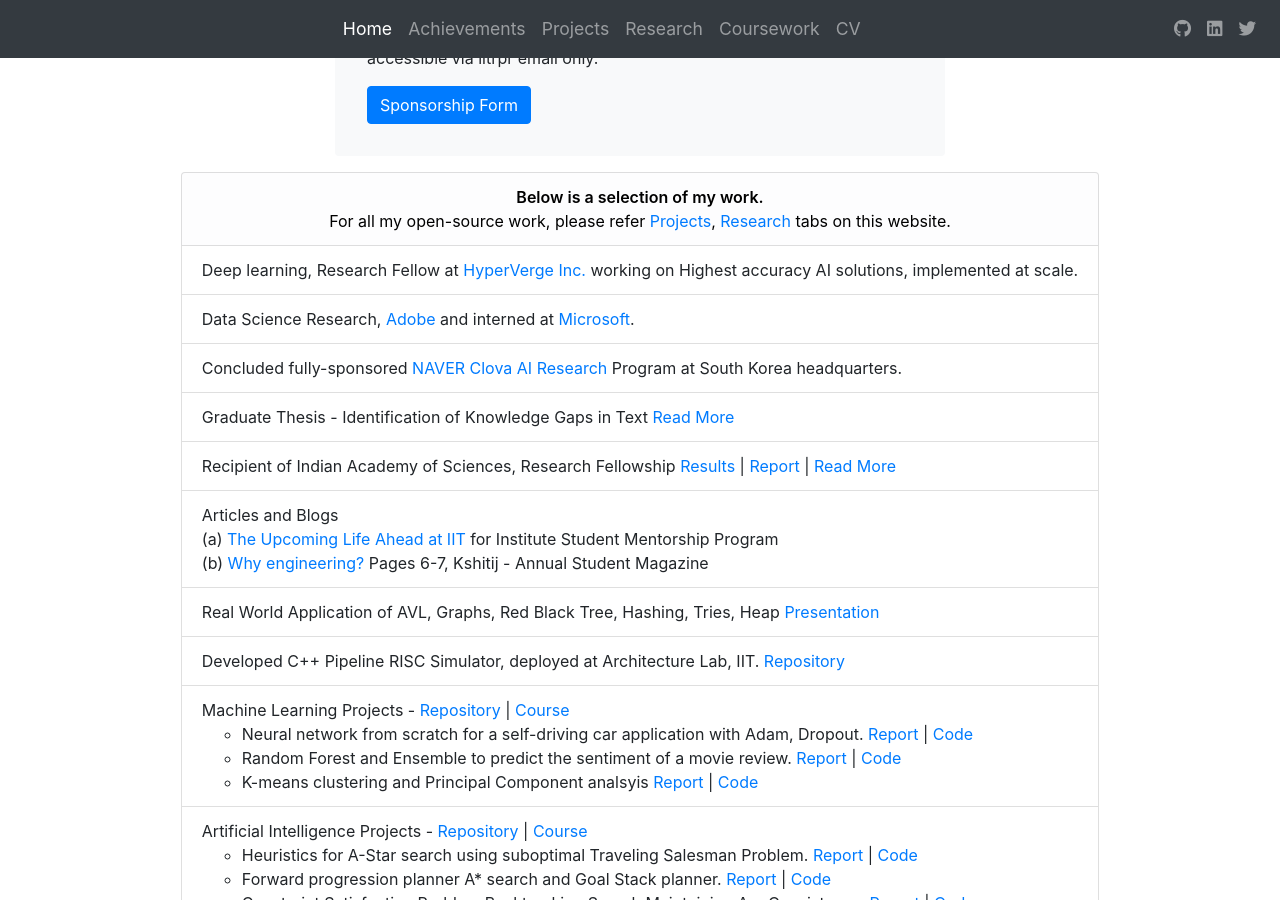
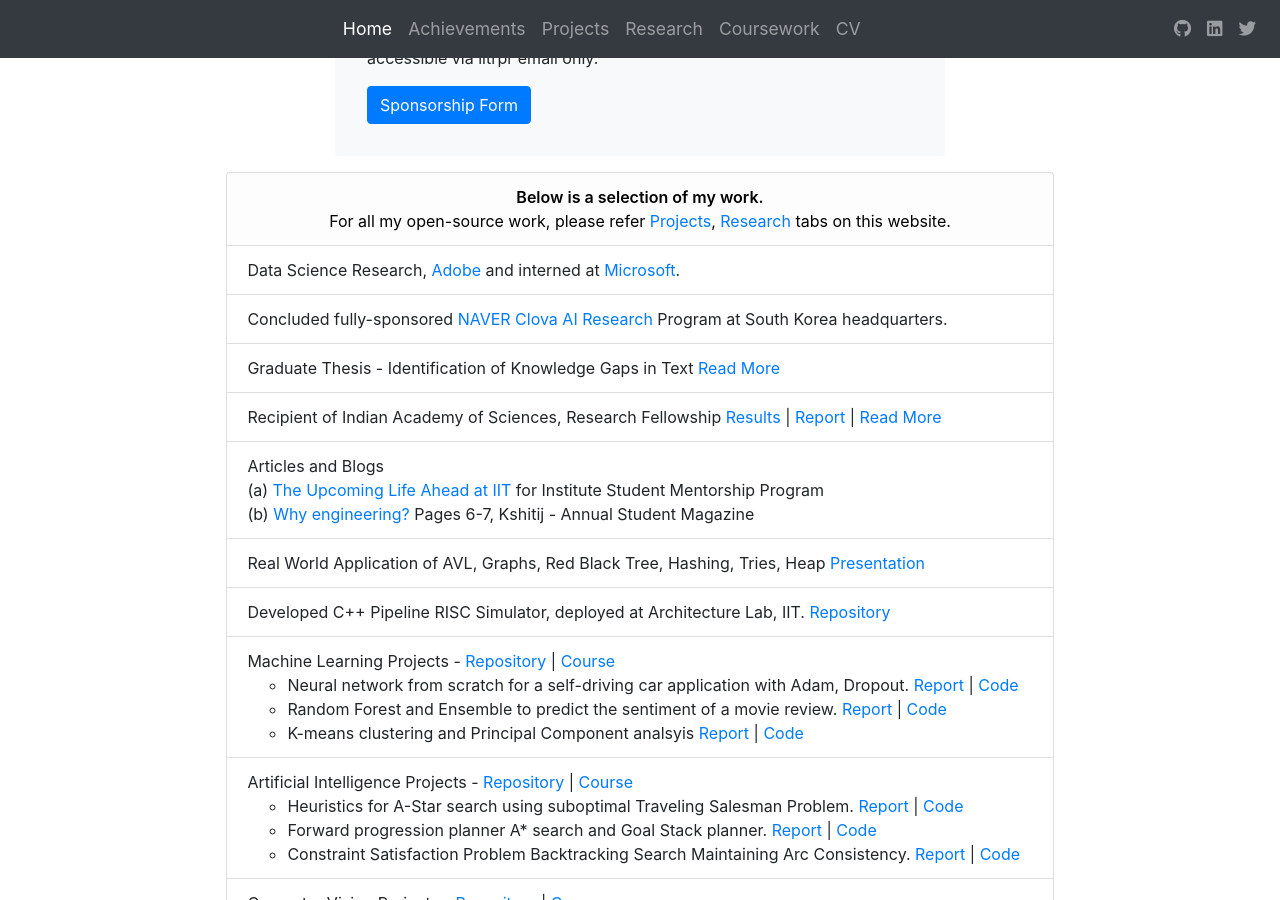
Before and after one commit to thenamangoyal/thenamangoyal.github.io, a Jekyll site: the page built from index.html, in a window 1280 px wide and 900 px high, scrolled down 330 px. Built offline with Jekyll 4.4.1, drawn with Linux system fonts in a browser that asks for light colours; nearby versions of some CDN libraries.

Commit message:
remove update on hv

```diff
--- a/index.html
+++ b/index.html
@@ -64,9 +64,9 @@ layout: bootstrap
 
 
         </li>
-        <li class="list-group-item">Deep learning, Research Fellow at <a target="_blank" href="https://hyperverge.co">HyperVerge
+        <!-- <li class="list-group-item">Research Fellow, deep learning at <a target="_blank" href="https://hyperverge.co">HyperVerge
                     Inc.</a> working on Highest accuracy AI solutions, implemented at scale.
-            </li>
+            </li> -->
         <li class="list-group-item">Data Science Research, <a target="_blank" href="https://www.adobe.com/">Adobe</a>
             and interned at <a target="_blank" href="https://www.microsoft.com/">Microsoft</a>.
         </li>
```
